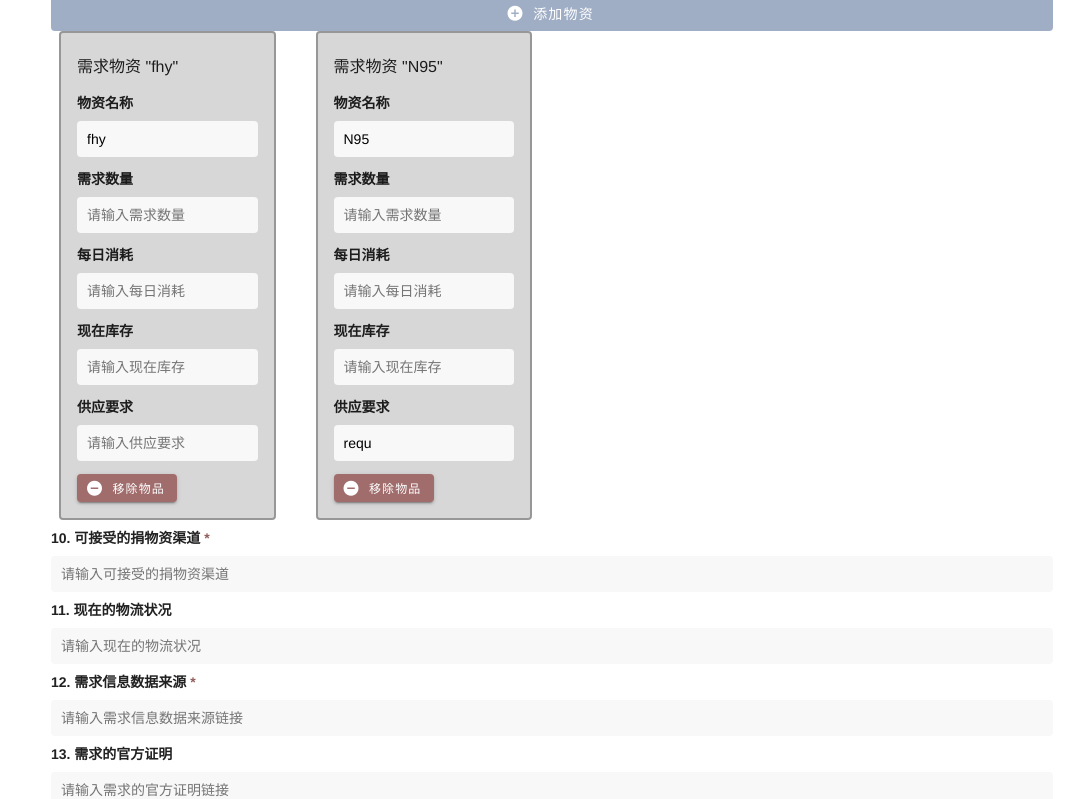
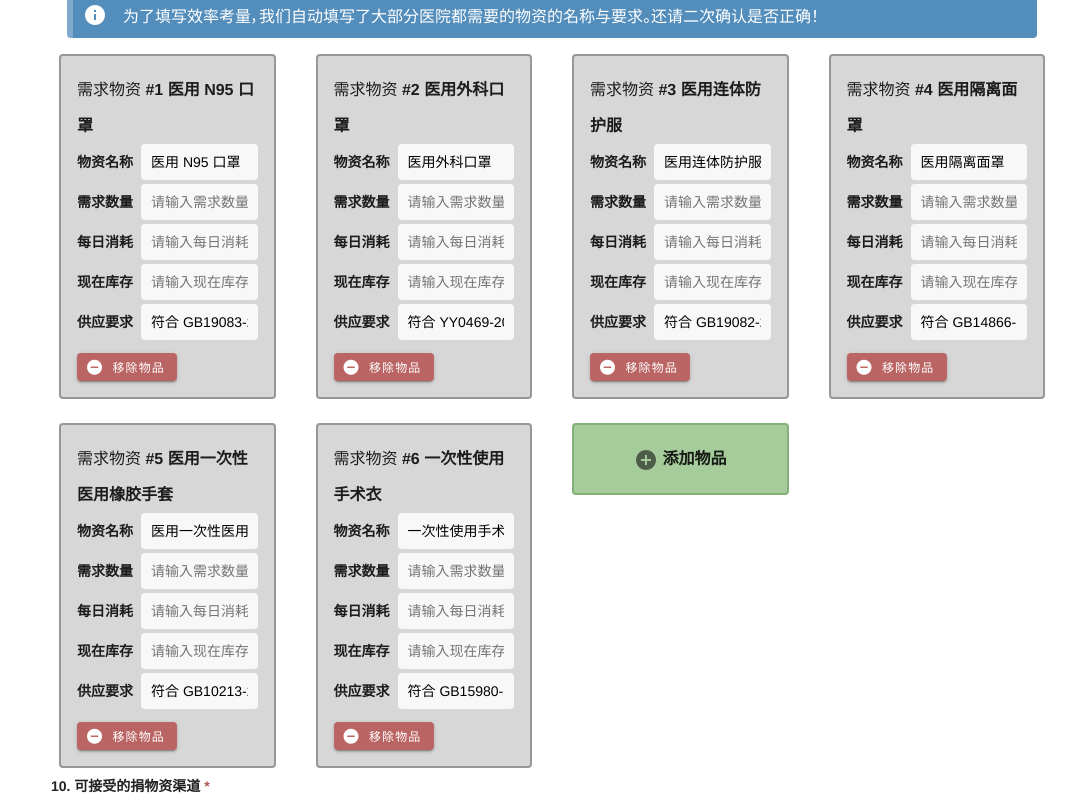
Before and after one commit to wuhan-support/frontend, a Vue app: page /#/staff/supplies/submit in a window 1280 px wide. Shown: the part 902-1701 px from the top of the page, without its empty margins (215-1280 px from the left). Built offline with nearby package versions, Linux system fonts and the light colour scheme.

Commit message:
add supplies submission

```diff
--- a/public/index.html
+++ b/public/index.html
@@ -12,7 +12,7 @@
     <link rel="mask-icon" href="/safari-pinned-tab.svg" color="#5bbad5">
     <meta name="msapplication-TileColor" content="#da532c">
     <meta name="theme-color" content="#ffffff">
-    <title>多维度信息整合平台 | feiyan.help</title>
+    <title>信息整合平台 feiyan.help</title>
     <link rel="stylesheet" href="https://fonts.googleapis.com/css?family=Roboto:100,300,400,500,700,900">
   </head>
   <body>
--- a/src/App.vue
+++ b/src/App.vue
@@ -2,7 +2,7 @@
   <v-app
     id="__app_root"
     :dark="dark"
-    :style="{'background': $route.name === 'home' ? '#f0f0f0' : null, 'filter': $route.name === 'home' ? 'grayscale(1)' : 'grayscale(0.7)'}"
+    :style="{'background': $route.name === 'home' ? '#f0f0f0' : null}"
   >
     <v-navigation-drawer
       v-model="drawer"
@@ -96,6 +96,7 @@
     </v-navigation-drawer>
     <v-app-bar
       v-if="!$route.meta.hideDrawer"
+      fixed
       app
       clipped-left
       dark
@@ -134,6 +135,7 @@
     <v-content
       app
       class="mb-8"
+      :style="{'filter': $route.name === 'home' ? 'grayscale(1)' : 'grayscale(0.5)'}"
     >
       <v-container>
         <transition
@@ -166,7 +168,7 @@
           </template>
           <template v-else>
             <h1 class="overline mb-4">
-              英雄 李文亮医生 一路走好
+              李文亮医生 一路走好
             </h1>
             <h1 class="overline mb-3">
               医护工作者、武汉市民与湖北居民<br>
--- a/src/apis/api.js
+++ b/src/apis/api.js
@@ -16,7 +16,7 @@ export default {
     return service.post("/report", { type, cause, content });
   },
   submitSupplies (data) {
-    return service.post("/supplies", data);
+    return service.post("/hospital/supplies/submissions", data);
   },
   realTimeMsgs (data) {
     return service.get("/wiki/stream", data);
--- a/src/components/FormItem.vue
+++ b/src/components/FormItem.vue
@@ -6,6 +6,7 @@
       </span>
       <span
         class="value d-inline-block mb-1"
+        :style="{'width': fullWidth ? 'calc(100% - 64px)' : ''}"
       >
         <slot
           name="value"
@@ -61,7 +62,13 @@ export default {
         default () {
             return false
         }
-      }
+      },
+      fullWidth: {
+        type: Boolean,
+        default () {
+          return false
+        }
+      },
     },
     data () {
         return {};
--- a/src/router/index.js
+++ b/src/router/index.js
@@ -128,9 +128,8 @@ const routes = [{
     meta: {
       icon: "mdi-file-document-box-plus",
       title: "提交新的物资需求",
-      color: "blue--text",
       subtitle: "提交新的医院物资需求",
-      hide: true
+      hide: false
     }
   }]
 }, {
@@ -168,9 +167,8 @@ const routes = [{
     meta: {
       icon: "mdi-file-document-box-plus",
       title: "提交新的物资需求",
-      color: "blue--text",
       subtitle: "提交新的医院物资需求",
-      hide: true
+      hide: false
     }
   }]
 }, {
--- a/src/views/Home.vue
+++ b/src/views/Home.vue
@@ -104,4 +104,5 @@ export default {
 </script>
 
 <style scoped>
+
 </style>
--- a/src/views/supplies/SuppliesSubmission.vue
+++ b/src/views/supplies/SuppliesSubmission.vue
@@ -16,9 +16,9 @@
           <ul class="my-2">
             <li
               v-for="c in missingDialog.content"
-              :key="c"
+              :key="c.index"
             >
-              {{ c }}
+              {{ parseInt(c.index) + 1 }}. {{ c.text }}
             </li>
           </ul>
           <span class="font-weight-bold mt-2">
@@ -59,7 +59,10 @@
           >
         </template>
         <template v-else-if="item.valueKey === 'region'">
-          <PlaceSelector v-model="item.value" />
+          <PlaceSelector
+            v-model="item.value"
+            class="mx-4"
+          />
         </template>
         <template v-else-if="item.valueKey === 'address'">
           <textarea
@@ -98,19 +101,27 @@
           >
         </template>
         <template v-else-if="item.valueKey === 'supplies'">
-          <v-btn
-            color="accent"
-            dark
-            depressed
-            block
-            @click="item.value = [].concat(nullSupply, item.value || [])"
+          <!--          <v-btn-->
+          <!--            color="accent"-->
+          <!--            dark-->
+          <!--            depressed-->
+          <!--            block-->
+          <!--            -->
+          <!--          >-->
+          <!--            <v-icon left>-->
+          <!--              mdi-plus-circle-->
+          <!--            </v-icon>-->
+          <!--            添加物资-->
+          <!--          </v-btn>-->
+          <v-alert
+            dense
+            border="left"
+            type="info"
+            class="mx-4"
+            style="line-height: 1.7"
           >
-            <v-icon left>
-              mdi-plus-circle
-            </v-icon>
-            添加物资
-          </v-btn>
-          <template v-if="item.value">
+            为了填写效率考量，我们自动填写了大部分医院都需要的物资的名称与要求。还请二次确认是否正确！
+          </v-alert>
           <v-row>
             <v-col
               v-for="(item0, index0) in item.value"
@@ -123,14 +134,17 @@
               <div
                 class="subItem mx-2"
               >
-                  需求物资 {{ item0["name"] ? `"${item0["name"]}"` : `#${index0}` }}
+                需求物资 <span class="font-weight-bold">{{ `#${index0 + 1}` }} {{ item0["name"] ? `${item0["name"]}` : `(未命名)` }}</span>
                 <form-item
                   v-for="(item1, index1) in subFormKeyObj[item.valueKey]"
-                    :key="index1"
+                  :key="index0 + ',' + index1"
                   :label="item1.label"
                   dense
+                  full-width
                 >
-                    <template slot="value">
+                  <template
+                    slot="value"
+                  >
                     <input
                       v-model="item0[item1.valueKey]"
                       :placeholder="item1.placeholder"
@@ -150,8 +164,26 @@
                 </v-btn>
               </div>
             </v-col>
+            <v-col
+              cols="12"
+              sm="6"
+              md="4"
+              lg="3"
+              @click="$set(item.value, item.value.length, {...nullSupply})"
+            >
+              <div
+                v-ripple
+                class="subItem subItemAdd mx-2 text-center"
+              >
+                <v-icon>
+                  mdi-plus-circle
+                </v-icon>
+                <span class="font-weight-bold">
+                  添加物品
+                </span>
+              </div>
+            </v-col>
           </v-row>
-          </template>
         </template>
         <template v-else-if="item.valueKey === 'pathways'">
           <input
@@ -189,6 +221,7 @@
       large
       block
       color="primary"
+      :loading="loading"
       @click="submit"
     >
       <v-icon left>
@@ -196,6 +229,92 @@
       </v-icon>
       确认提交
     </v-btn>
+    <v-dialog
+      v-model="submitted"
+      persistent
+      no-click-animation
+      overlay-opacity="0.9"
+    >
+      <v-card
+        class="pa-5 py-10"
+      >
+        <v-row justify="center">
+          <v-col
+            cols="12"
+            class="text-center"
+          >
+            <v-img
+              :src="require('@/assets/logo/red.svg')"
+              aspect-ratio="4.4"
+              max-width="128"
+              contain
+              class="mx-auto pt-1 pb-4"
+            />
+            <v-icon
+              x-large
+              class="pt-6 pb-2"
+              color="green"
+            >
+              mdi-check-circle
+            </v-icon>
+            <h1 class="overline">
+              Successfully submitted
+            </h1>
+            <h1 class="title mb-6">
+              已成功提交物资需求
+            </h1>
+            <p class="subtitle-1 mb-4">
+              我们将在审核、确保准确性后以最快速度上线信息。感谢提供！
+            </p>
+            <v-btn
+              outlined
+              :to="{name: 'volunteerIndex'}"
+            >
+              返回志愿者首页
+            </v-btn>
+          </v-col>
+        </v-row>
+      </v-card>
+    </v-dialog>
+    <v-dialog
+      v-model="error"
+    >
+      <v-card
+        class="pa-2 py-5"
+      >
+        <v-row justify="center">
+          <v-col
+            cols="12"
+            class="text-center"
+          >
+            <v-icon
+              x-large
+              class="pt-6 pb-2"
+              color="error"
+            >
+              mdi-close-circle
+            </v-icon>
+            <h1 class="overline">
+              Network Error
+            </h1>
+            <h1 class="title mb-6">
+              提交不成功
+            </h1>
+            <p class="subtitle-1 mb-4">
+              请检查网络连接后
+              <v-btn
+                small
+                outlined
+                color="primary"
+                @click="() => { error = false; submit() }"
+              >
+                尝试重新提交
+              </v-btn>
+            </p>
+          </v-col>
+        </v-row>
+      </v-card>
+    </v-dialog>
   </div>
 </template>
 
@@ -238,6 +357,10 @@
             border-radius: 4px;
             padding: 0 10px;
           }
+        }
+        .subItemAdd {
+          background: #8cd778;
+          border: 2px solid #65bf4c;
         }
       }
 
@@ -296,14 +419,14 @@
             valueKey: 'patients',
             label: '医院现每天接待患者数量',
             type: 'Number',
-            placeholder: '请输入{{label}}',
+            placeholder: '(选填) 请输入{{label}}',
             required: false,
             value: null
           }, {
             valueKey: 'beds',
-            label: '医院床位数',
+            label: '医院现床位数',
             type: 'Number',
-            placeholder: '请输入{{label}}',
+            placeholder: '(选填) 请输入现{{label}}',
             required: false,
             value: null
           },
@@ -313,14 +436,14 @@
             label: '责任人姓名',
             type: 'String',
             placeholder: '请输入{{label}}',
-            required: false,
+            required: true,
             value: null
           }, {
             valueKey: 'contactOrg',
             label: '责任人所在单位或组织',
             type: 'String',
             placeholder: '请输入{{label}}',
-            required: true,
+            required: false,
             value: null
           }, {
             valueKey: 'contactPhone',
@@ -342,21 +465,21 @@
             valueKey: 'pathways',
             label: '可接受的捐物资渠道',
             type: 'Array-Number',
-            placeholder: '请输入{{label}}',
+            placeholder: '是否接受个人捐赠和/或企业等捐赠渠道？',
             required: true,
             value: null
           }, {
             valueKey: 'logisticStatus',
             label: '现在的物流状况',
             type: 'String',
-            placeholder: '请输入{{label}}',
+            placeholder: '如何将物资送抵贵院？有无特殊情况需说明？',
             required: false,
             value: null
           }, {
             valueKey: 'source',
             label: '需求信息数据来源',
             type: 'String',
-            placeholder: '请输入{{label}}链接',
+            placeholder: '链接最快最准，若无也可填文字说明',
             required: true,
             value: null
           },
@@ -365,14 +488,14 @@
             valueKey: 'proof',
             label: '需求的官方证明',
             type: 'String',
-            placeholder: '请输入{{label}}链接',
+            placeholder: '链接最快最准，若无也可填文字说明',
             required: false,
             value: null
           }, {
             valueKey: 'notes',
             label: '其他备注',
             type: 'String',
-            placeholder: '请输入{{label}}',
+            placeholder: '(选填) 有无其他备注？',
             required: false,
             value: null
           }
@@ -437,7 +560,7 @@
             valueKey: 'requirements',
             label: '供应要求',
             type: 'String',
-            placeholder: '请输入{{label}}',
+            placeholder: '如国家标准 GBxxxxx-xxxx 等',
             required: true,
             value: null
           }].map(item => {
@@ -456,7 +579,10 @@
         missingDialog: {
           enabled: false,
           content: []
-        }
+        },
+        submitted: false,
+        loading: false,
+        error: false,
       };
     },
     mounted() {
@@ -466,30 +592,48 @@
       prefillSupplies () {
         const supplies = [
           {
-            name: "N95",
-            requirements: "requ"
+            name: "医用 N95 口罩",
+            requirements: "符合 GB19083-2010"
           },
           {
-            name: "fhy"
-          }
+            name: "医用外科口罩",
+            requirements: "符合 YY0469-2011"
+          },
+          {
+            name: "医用连体防护服",
+            requirements: "符合 GB19082-2009"
+          },
+          {
+            name: "医用隔离面罩",
+            requirements: "符合 GB14866-2006"
+          },
+          {
+            name: "医用一次性医用橡胶手套",
+            requirements: "符合 GB10213-2006"
+          },
+          {
+            name: "一次性使用手术衣",
+            requirements: "符合 GB15980-1995 防渗透"
+          },
+
         ];
         const supplyObject = this.formKeyObj.find(el => el.valueKey === "supplies");
         for (const supply of supplies) {
           const merged = {...this.nullSupply, ...supply};
-          supplyObject.value = [].concat(merged, supplyObject.value || [])
+          supplyObject.value = [].concat(supplyObject.value || [], merged)
         }
       },
       marshalData () {
         const marshalled = {};
         const missings = [];
         Console.log(this.formKeyObj)
-        for (const form of this.formKeyObj) {
-          if (form.required && !form.value) {
-            missings.push(form.label)
+        for (const [index, form] of Object.entries(this.formKeyObj)) {
+          if (form.required && (!form.value || form.value === "")) {
+            missings.push({index, text: form.label})
           } else if (form.valueKey === "region" && !(form.value && form.value.length === 3)) {
-            missings.push(form.label);
+            missings.push({index, text: form.label});
           }
-          if (form.valueKey === "region" && form.value.length === 3) {
+          if (form.valueKey === "region" && form.value && form.value.length === 3) {
             marshalled["province"] = form.value[0];
             marshalled["city"] = form.value[1];
             marshalled["suburb"] = form.value[2];
@@ -505,8 +649,18 @@
       submit() {
         const {marshalled, missings} = this.marshalData();
         if (missings.length) return this.notifyMissings(missings);
-        Console.log(marshalled);
-        Console.log(api.submitSupplies(marshalled))
+
+        this.loading = true
+        api.submitSupplies(marshalled)
+          .then(() => {
+            this.submitted = true
+          })
+          .catch(() => {
+            this.error = true
+          })
+        .finally(() => {
+          this.loading = false
+        })
       }
     }
   };
```
Also changed, not shown: public/under-deploy.html (added, +10 -0 lines). Lines whose indentation alone changed are shown as unchanged.
